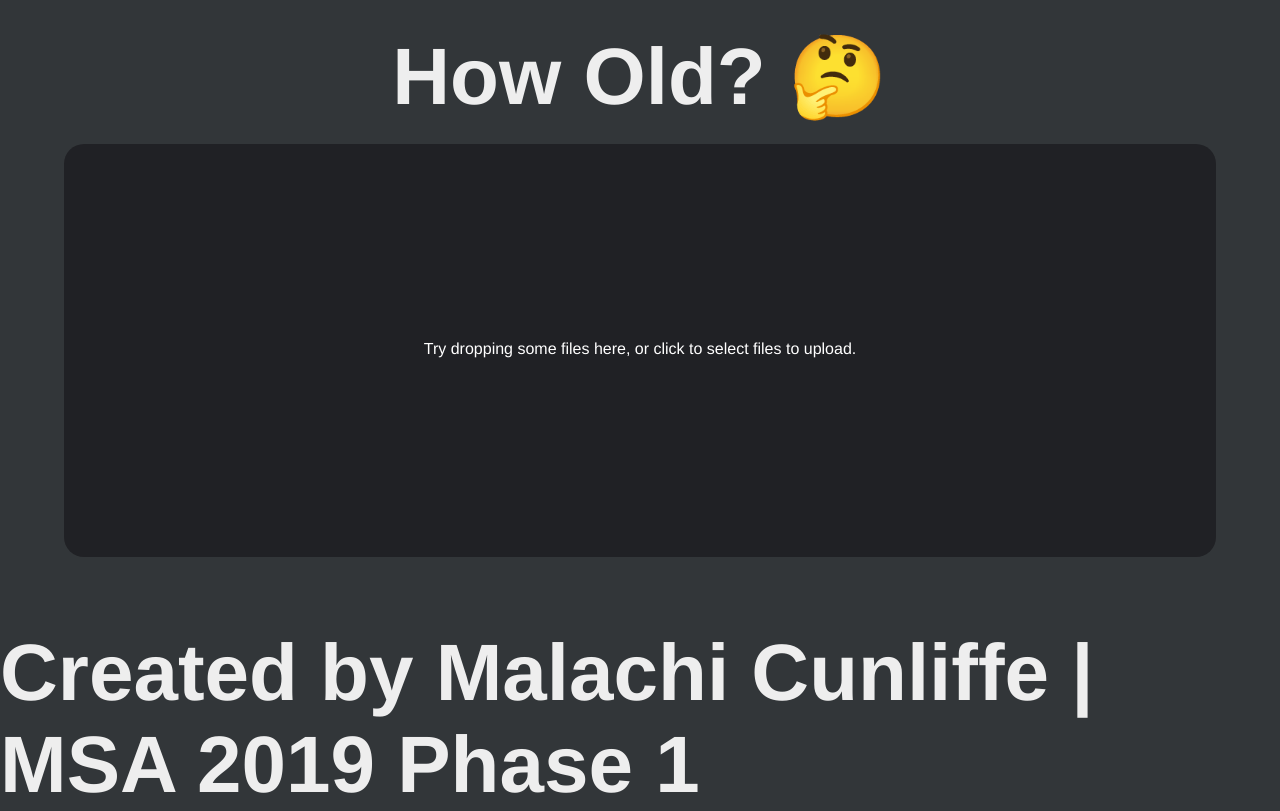
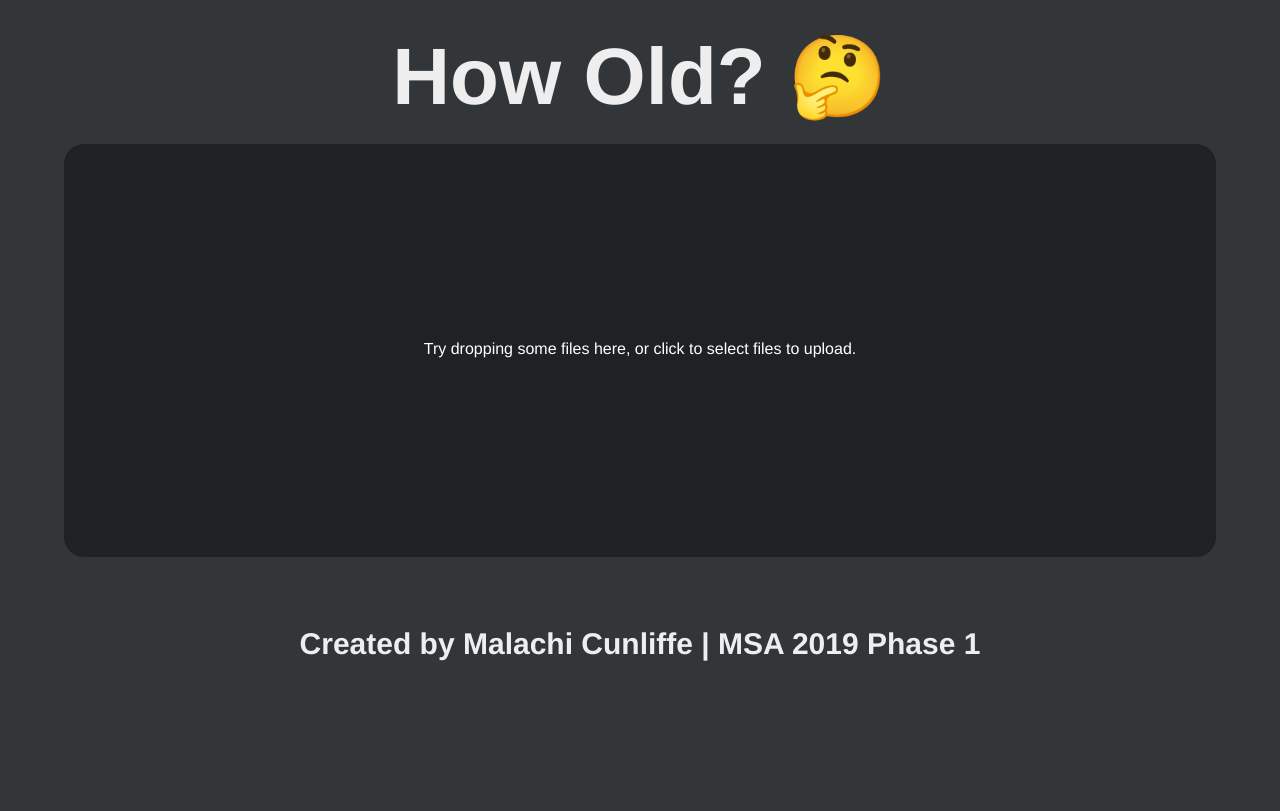
Before and after one commit to MalachiCunliffe/how_old, a React (Create React App) app: page / in a window 1280 px wide. Built offline with nearby package versions, Linux system fonts and the light colour scheme; the HTML template or start-up script is replaced by a standard one.

Commit message:
Added Footer

```diff
--- a/src/App.tsx
+++ b/src/App.tsx
@@ -1,8 +1,8 @@
 import * as React from 'react';
 import DropArea from './components/DropArea/DropArea'
+import Footer from './components/Footer/Footer'
 import Header from './components/Header/Header'
 import Result from './components/Result/Result'
-import Footer from './components/Footer/Footer'
 
 interface IState {
   result:string
--- a/src/components/Footer/Footer.css
+++ b/src/components/Footer/Footer.css
@@ -10,7 +10,7 @@
     max-width: 100%;
 }
 .footerText{
-  font-size: 80px;
+  font-size: 30px;
   margin: auto 0;
   font-weight: bold;
   color: #eeeeee;
```
Also changed, not shown: 1 other file (tests, documents, lock files or other folders).
